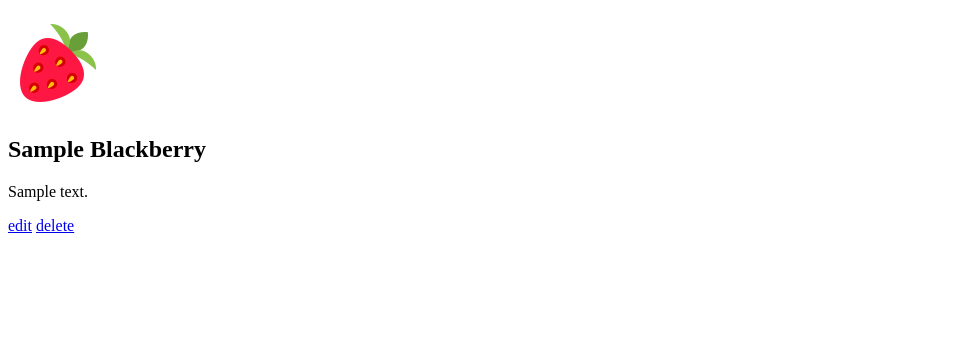
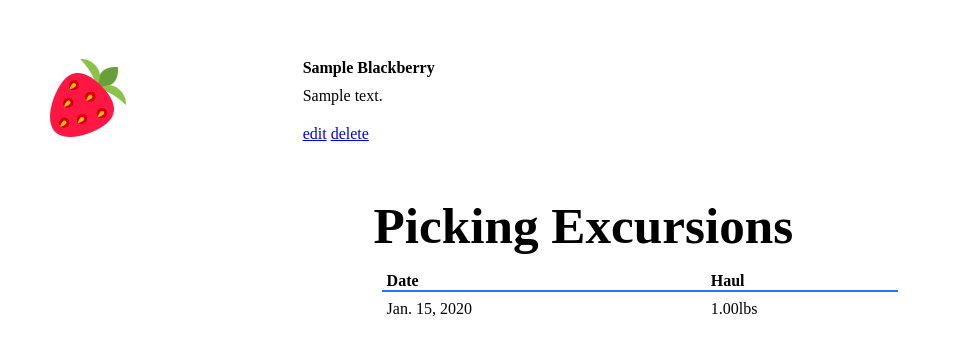
Before and after one commit to radford-coding/django-crud-app-lab, a Django app: page /berries/1/ in a window 1280 px wide. Shown: the part 104-460 px from the top of the page, without its empty margins (0-953 px from the left). Run offline with Django 5.2, Linux system fonts and the light colour scheme; tables that the repository leaves empty hold one stand-in row (values such as "Sample post").

Commit message:
add picking info to berry details page

```diff
--- a/berries/berries/settings.py
+++ b/berries/berries/settings.py
@@ -106,7 +106,7 @@ AUTH_PASSWORD_VALIDATORS = [
 
 LANGUAGE_CODE = 'en-us'
 
-TIME_ZONE = 'UTC'
+TIME_ZONE = 'US/Pacific'
 
 USE_I18N = True
 
--- a/berries/main_app/static/css/berries/berry-detail.css
+++ b/berries/main_app/static/css/berries/berry-detail.css
@@ -0,0 +1,223 @@
+.berry-container {
+    padding: 35px 30px;
+    display: flex;
+    flex-direction: column;
+    align-items: center;
+    justify-content: center;
+}
+
+.berry-img {
+    width: 75%;
+    max-width: 350px;
+}
+
+.usr-img {
+    width: 100%;
+    border-radius: var(--card-border-radius);
+}
+
+.berry-details {
+    width: 98%;
+}
+
+.berry-actions {
+    margin-top: 20px;
+}
+
+.pickings-farm-container {
+    display: flex;
+    flex-direction: column;
+    padding-bottom: 20px;
+    align-items: center;
+}
+
+.subsection-title {
+    display: flex;
+    align-items: center;
+    margin-bottom: 12px;
+}
+
+.subsection-content {
+    margin: 0 8px;
+}
+
+.farm-container {
+    display: flex;
+    align-items: center;
+    flex-wrap: wrap;
+}
+
+.color-block {
+    opacity: 0.8;
+    height: 25px;
+    width: 25px;
+    margin-right: 10px;
+}
+
+.unfed,
+.fed,
+.no-farms,
+.all-farms {
+    margin: 0;
+    font-weight: bold;
+}
+
+.unfed,
+.no-farms {
+    color: var(--danger);
+}
+
+.fed,
+.all-farms {
+    color: var(--submit);
+}
+
+.berry-details h1 {
+    font-size: var(--font-xxl);
+    margin: 15px 0 3px;
+}
+
+.berry-details h2 {
+    font-size: var(--font-xl);
+    margin: 0 0 10px;
+    margin-top: 0;
+    margin-bottom: 10px;
+}
+
+.berry-details h3 {
+    margin: 20px 0 10px;
+    font-size: var(--font-l);
+}
+
+.berry-details p {
+    font-size: var(--font-reg);
+    margin: 5px 0;
+}
+
+.pickings-farm-container>section {
+    width: 80%;
+    min-width: 360px;
+    border: var(--borders);
+    border-radius: var(--card-border-radius);
+    padding: 10px;
+    box-shadow: var(--card-box-shadow);
+    display: flex;
+    flex-direction: column;
+    justify-content: center;
+    margin-bottom: 20px;
+}
+
+.subsection-title img {
+    height: 42px;
+    margin-left: 8px;
+}
+
+.subsection-title img:first-of-type {
+    margin-left: 16px;
+}
+
+.pickings h2,
+.farms h2 {
+    font-size: 3.2rem;
+    margin: 0;
+}
+
+.pickings h3,
+.farms h3 {
+    font-size: var(--font-xl);
+    margin: 10px 0;
+}
+
+.subsection-content p,
+.subsection-content input,
+.subsection-content select {
+    font-size: var(--font-l);
+}
+
+.subsection-content input,
+.subsection-content select {
+    margin-left: 5px;
+    padding: 3px;
+}
+
+.subsection-content input[type="date"] {
+    color-scheme: dark;
+}
+
+.pickings table {
+    width: calc(100% - 16px);
+    text-align: left;
+    border-collapse: collapse;
+    margin: 0 8px;
+}
+
+.pickings td {
+    padding: 8px 5px;
+    font-size: var(--font-reg);
+}
+
+.pickings th {
+    font-size: var(--font-l);
+    padding: 5px 5px 0;
+    border-bottom: rgb(36, 116, 248) solid 2px;
+}
+
+.pickings tr:nth-child(even) {
+    background-color: #f3f3fd;
+}
+
+.farm-container p {
+    margin: 12px 0;
+}
+
+.farm-container a {
+    text-decoration: none;
+    color: #111;
+}
+
+.farm-container .btn {
+    padding: 3px 10px;
+    margin-left: 10px;
+}
+
+#file-input {
+    overflow: hidden;
+    position: absolute;
+    width: 0.1px;
+    height: 0.1px;
+}
+
+#file-name {
+    margin-bottom: 10px;
+}
+
+@media only screen and (min-width: 768px) {
+    .berry-container {
+        padding: 35px 30px;
+        flex-direction: row;
+        align-items: center;
+        justify-content: start;
+    }
+
+    .berry-img {
+        width: 25%;
+        max-width: 250px;
+        margin-right: 25px;
+    }
+
+    .pickings-farm-container {
+        flex-direction: row;
+        justify-content: space-around;
+        align-items: flex-start;
+    }
+
+    .pickings-farm-container>section {
+        width: 45%;
+    }
+}
+
+@media only screen and (min-width: 1024px) {
+    .pickings-farm-container {
+        padding: 0 40px;
+    }
+}
--- a/berries/main_app/templates/berries/detail.html
+++ b/berries/main_app/templates/berries/detail.html
@@ -6,19 +6,44 @@
 {% endblock %}
 
 {% block content %}
-  <section class="">
-    <div class="">
-        <img src="{% static 'images/icons8-strawberry-96.png' %}" alt="A strawberry" />
+  <section class="berry-container">
+    <div class="berry-img">
+      <img src="{% static 'images/icons8-strawberry-96.png' %}" alt="A strawberry" />
     </div>
-    <div class="">
-        <h2 class="card-title">{{ berry.variety }} {{ berry.name|lower|capfirst }}</h2>
-        <p>
-          {{ berry.description }}
-        </p>
-        <div class="">
-          <a href="{% url 'berry-update' berry.id %}" class="btn warn">edit</a>
-          <a href="{% url 'berry-delete' berry.id %}" class="btn danger">delete</a>
-        </div>
+    <div class="berry-details">
+      <h2 class="card-title">{{ berry.variety }} {{ berry.get_name_display }}</h2>
+      <p>{{ berry.description }}</p>
+      <div class="berry-actions">
+        <a href="{% url 'berry-update' berry.id %}" class="btn warn">edit</a>
+        <a href="{% url 'berry-delete' berry.id %}" class="btn danger">delete</a>
+      </div>
     </div>
   </section>
+
+  <div class="pickings-farm-container">
+    <section class="pickings">
+      <div class="subsection-title">
+        <h2>Picking Excursions</h2>
+        {% comment %} <img src="{% static 'images/cat-cone.svg' %}" alt="An ice cream cone cat" />
+        <img src="{% static 'images/cat-onigiri.svg' %}" alt="A cat as onigiri" />
+        <img src="{% static 'images/kitty-kabob.svg' %}" alt="A kabob of kittens" /> {% endcomment %}
+      </div>
+      <table>
+        <thead>
+          <tr>
+            <th>Date</th>
+            <th>Haul</th>
+          </tr>
+        </thead>
+        <tbody>
+          {% for picking in berry.picking_set.all %}
+            <tr>
+              <td>{{ picking.date }}</td>
+              <td>{{ picking.haul }}lbs</td>
+            </tr>
+          {% endfor %}
+        </tbody>
+      </table>
+    </section>
+  </div>
 {% endblock %}
```
